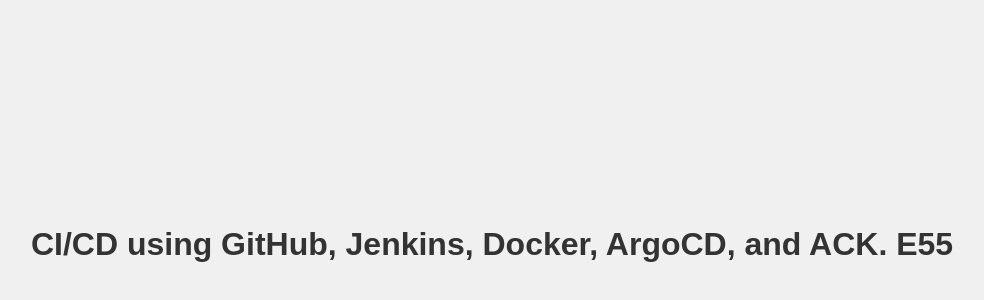
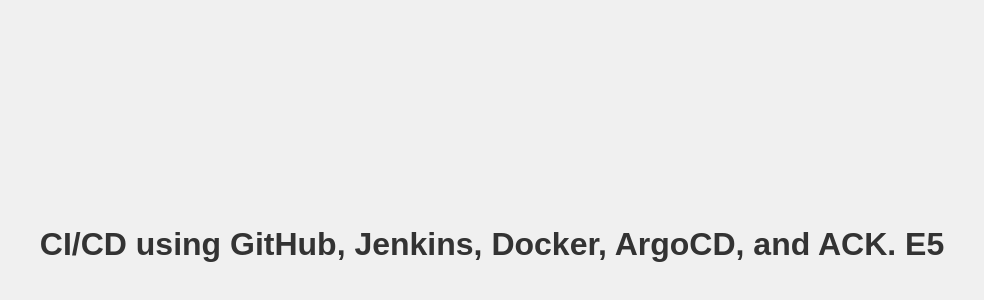
Before and after one commit to ibrahim-ab/pipeline, a plain HTML site: page index.html in a window 1280 px wide. Shown: the part 164-464 px from the top of the page, without its empty margins (148-1132 px from the left). Drawn offline with Linux system fonts and the light colour scheme.

Commit message:
Update index.html

```diff
--- a/index.html
+++ b/index.html
@@ -19,6 +19,6 @@
     </style>
 </head>
 <body>
-    <h1>CI/CD using GitHub, Jenkins, Docker, ArgoCD, and ACK. E55</h1>
+    <h1>CI/CD using GitHub, Jenkins, Docker, ArgoCD, and ACK. E5</h1>
 </body>
 </html>
```
